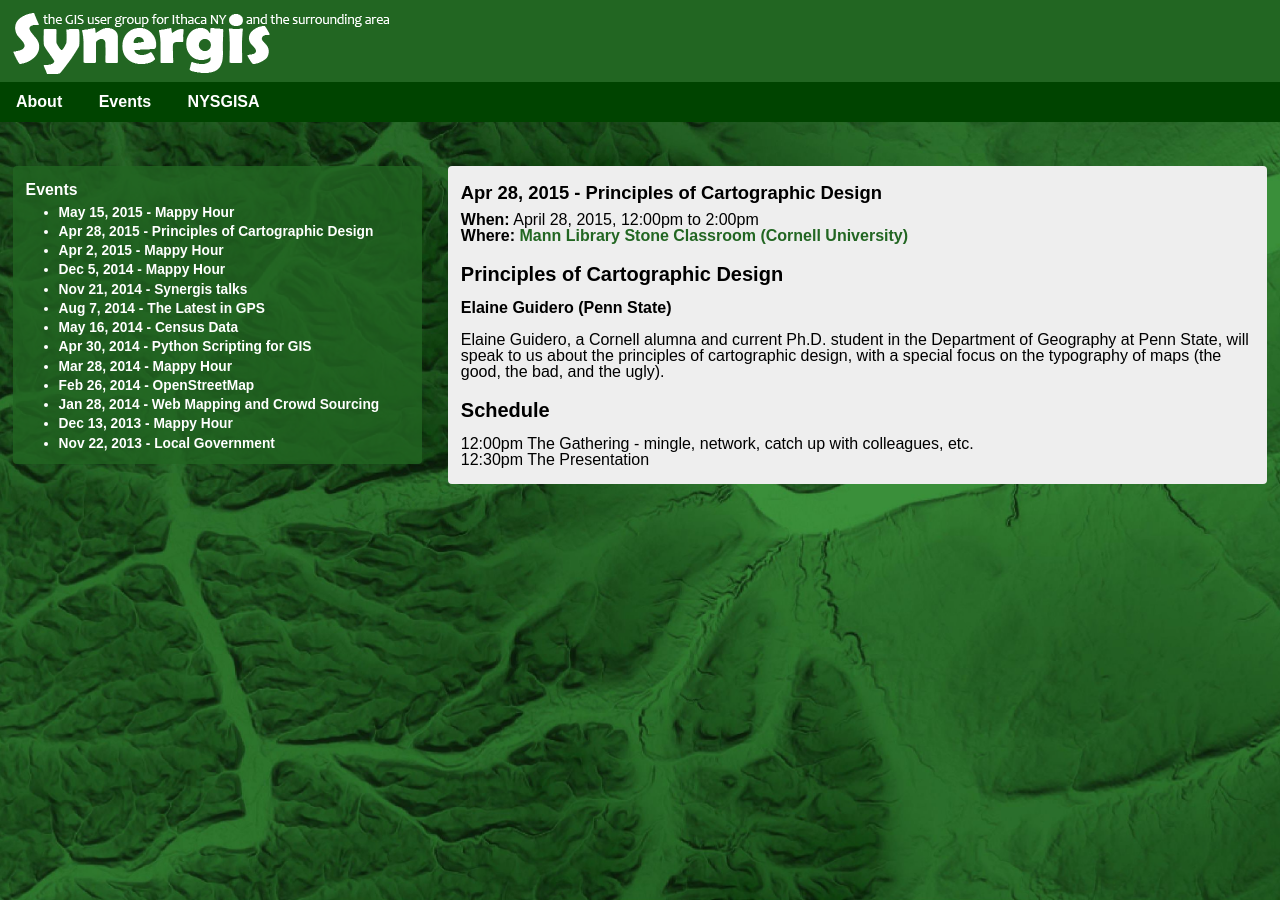
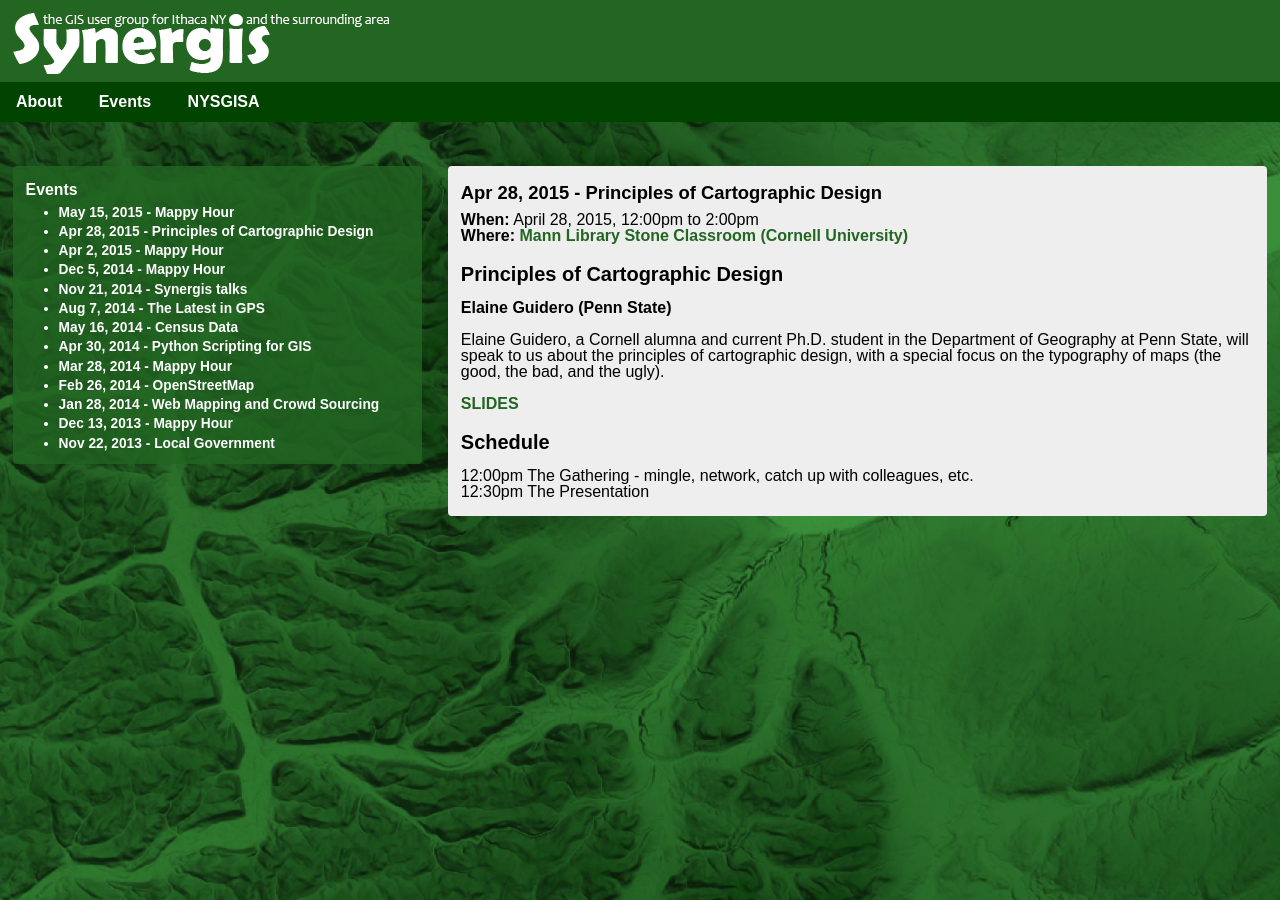
Before and after one commit to synergis-ny/synergis-ny.github.io, a Jekyll site: the page built from events/_posts/2015-04-28-cartographic-design.md, in a window 1280 px wide. Built offline with Jekyll 4.4.1, drawn with Linux system fonts in a browser that asks for light colours.

Commit message:
link to slides

```diff
--- a/events/_posts/2015-04-28-cartographic-design.md
+++ b/events/_posts/2015-04-28-cartographic-design.md
@@ -16,6 +16,8 @@ Geography at Penn State, will speak to us about the principles of cartographic
 design, with a special focus on the typography of maps (the good, the bad, and
 the ugly).
 
+[SLIDES](/events/attachments/2015-04-28-guidero-slides.pdf)
+
 # Schedule
 
 12:00pm The Gathering - mingle, network, catch up with colleagues, etc.
```
